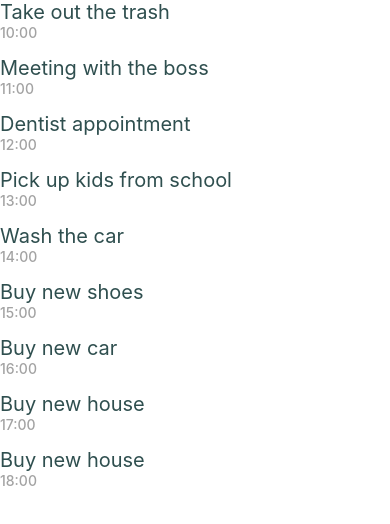
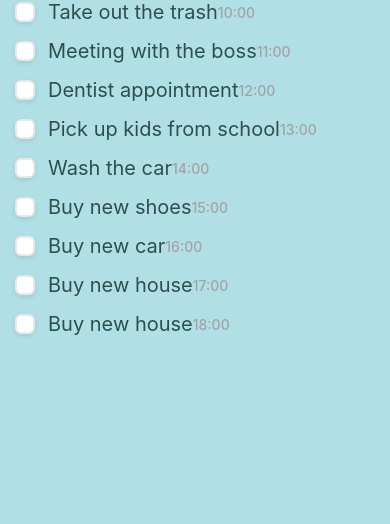
Before and after one commit to LeoSebastian23/Mobile-Tasks-ReactNativeAPP, a React Native app: screen / in a window 390 px wide. Shown: the top 524 px of the page. Built offline with nearby package versions, Linux system fonts and the light colour scheme.

Commit message:
estilos al check

```diff
--- a/CustomSafeAreaView.jsx
+++ b/CustomSafeAreaView.jsx
@@ -7,6 +7,7 @@ function CustomSafeAreaView({ children }) {
       style={{
         flex: 1,
         paddingTop: Platform.OS === 'android' ? StatusBar.currentHeight : 0,
+        backgroundColor:'#b0e0e6'
       }}
     >
       {children}
--- a/components/Checkbox.js
+++ b/components/Checkbox.js
@@ -1,19 +1,58 @@
-import * as React from 'react';
-import { StyleSheet, View, TouchableOpacity} from 'react-native';
-import {} from '@expo/vector-icons';
+import * as React from "react";
+import { StyleSheet, View, TouchableOpacity } from "react-native";
+import {Entypo} from "@expo/vector-icons";
 
-export default function Checkbox({
-    id,
-    text,
-    isCompleted,
-    isToday,
-    hour,
-}) {
-    return(
-        <TouchableOpacity>
-            {isCompleted && <Entypo name="check" size={16} color="#FAFAFA"/>}
-        </TouchableOpacity>
-
-    )
-
+export default function Checkbox({ id, text, isCompleted, isToday, hour }) {
+  return (
+    <TouchableOpacity style={isCompleted ? styles.checked : styles.unChecked}>
+      {isCompleted && <Entypo name="check" size={16} color="#FAFAFA" />}
+    </TouchableOpacity>
+  )
 }
+const styles = StyleSheet.create({
+  checked: {
+    width: 20,
+    height: 20,
+    marginRight: 13,
+    borderRadius: 6,
+    backgroundColor: "#262626",
+    alignItems: "center",
+    justifyContent: "center",
+    marginLeft: 15,
+    shadowColor: "#000",
+    shadowOffset: {
+      width: 0,
+      height: 2,
+    },
+    shadowOpacity: 0.3,
+    shadowRadius: 5,
+    elevation: 5,
+  },
+  unChecked: {
+    width: 20,
+    height: 20,
+    marginRight: 13,
+    borderWidth: 2,
+    borderColor: "#E8E8E8",
+    borderRadius: 6,
+    backgroundColor: "#fff",
+    marginLeft: 15,
+    shadowColor: "#000",
+    shadowOffset: {
+      width: 0,
+      height: 2,
+    },
+    shadowOpacity: 0.1,
+    shadowRadius: 5,
+    elevation: 5,
+  },
+  isToday: {
+    width: 10,
+    height: 10,
+    marginHorizontal: 10,
+    borderRadius: 10,
+    backgroundColor: "#262626",
+    marginRight: 13,
+    marginLeft: 15,
+  },
+});
--- a/components/ListItem.js
+++ b/components/ListItem.js
@@ -5,7 +5,7 @@ import Checkbox from './Checkbox';
 export default function ListItem({
     id,
     text,
-    isComplet,
+    isCompleted,
     isToday,
     hour
 }){
@@ -14,7 +14,7 @@ export default function ListItem({
             <Checkbox>
                 id={id}
                 text={text}
-                isCompleted={isComplet}
+                isCompleted={isCompleted}
                 isToday={isToday}
                 hour={hour}
             </Checkbox>
@@ -27,6 +27,8 @@ export default function ListItem({
 const styles = StyleSheet.create({
     container:{
         marginBottom:15,
+        flexDirection: 'row',
+        alignItems: 'center',
     },
     text:{
         fontSize:20,
```
